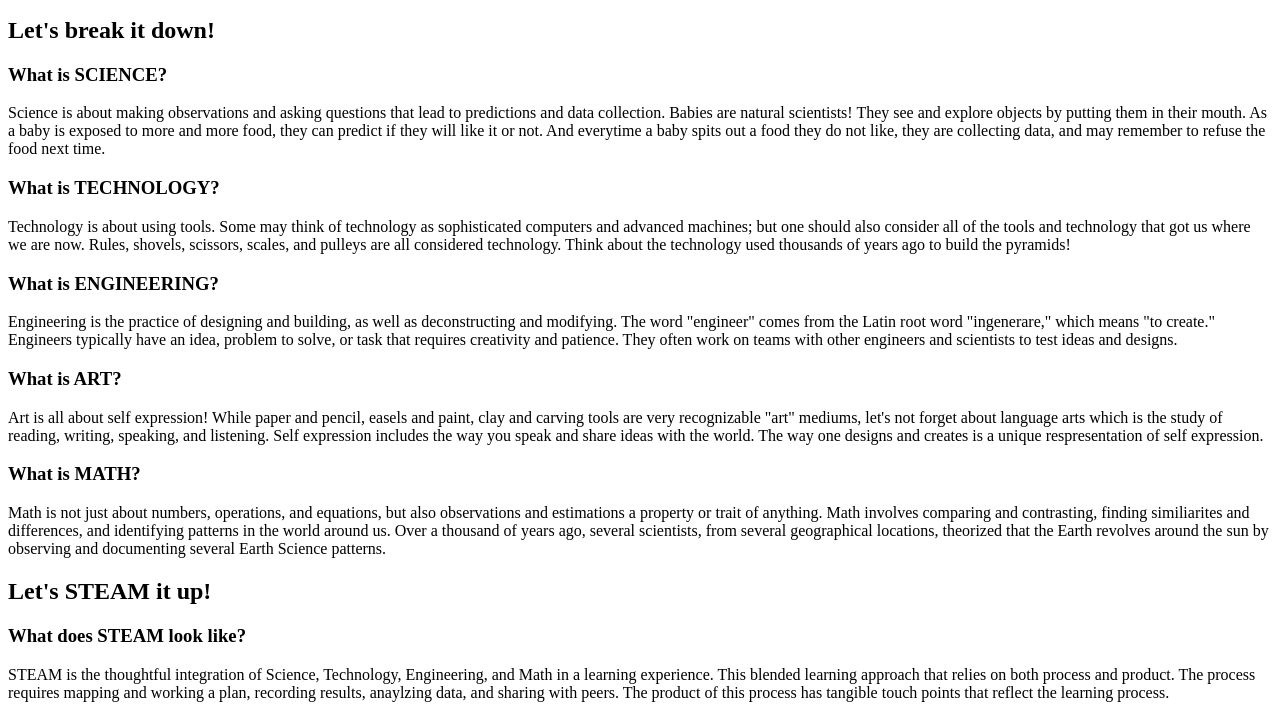
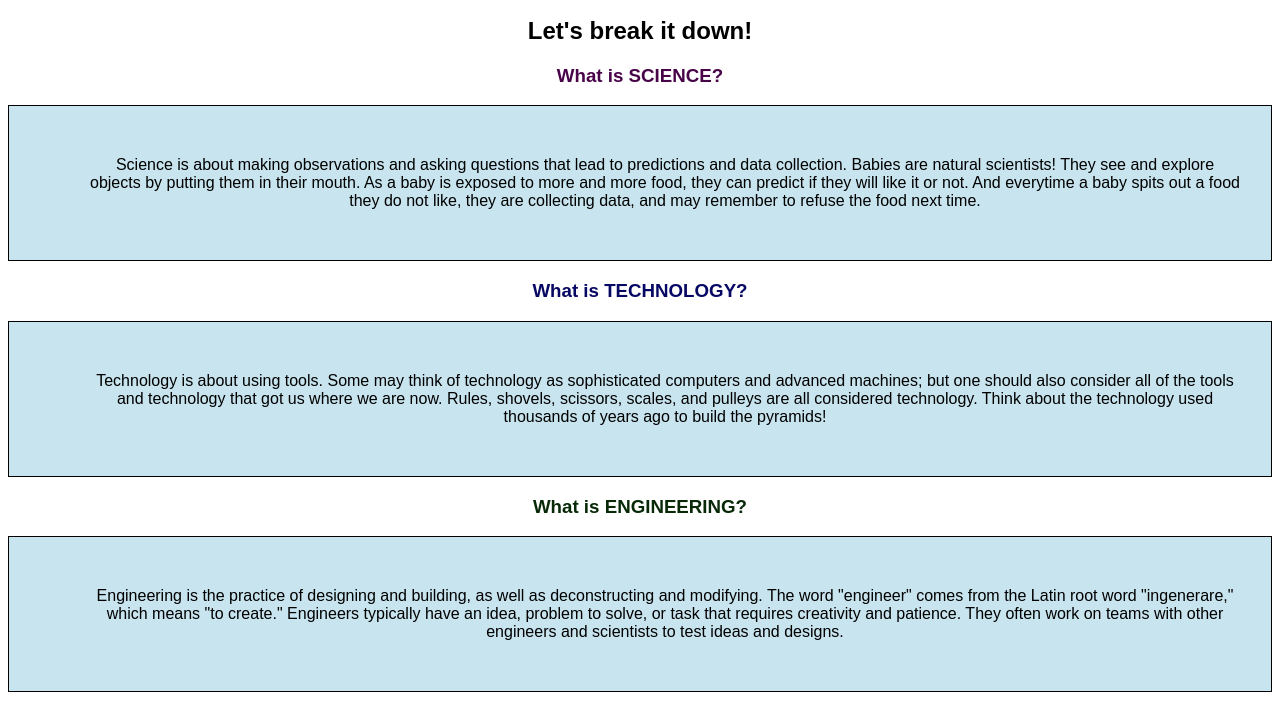
Before and after one commit to reamaestas/js-assignment-4-html-me-something-reamaestas, a website: page index.html in a window 1280 px wide. Shown: the part 532-1240 px from the top of the page. Drawn offline with Linux system fonts and the light colour scheme.

Commit message:
end of GA4 part 2

```diff
--- a/index.html
+++ b/index.html
@@ -2,13 +2,14 @@
 <meta charset="utf-8">
 <meta name="viewport" content="width=device-width, initial-scale=1">
 <html lang="en">
-   <head> <!--this is the title of the tab-->
+   <head>
       <title>STEAM EDUCATION</title>
+      <link rel="stylesheet" type="text/css" href="styles.css">
    </head>
    <body>
       <header>
-         <h1>What is STEAM EDUCATION?</h1>
-         <p>STEAM Education is an approach to learning that uses <a href="#SCIENCE">Science</a>, <a href="#TECHNOLOGY">Technology</a>, <a href="#ENGINEERING">Engineering</a>, the <a href="#ART">Arts</a>, and <a href="#MATH">Mathematics</a> to access points of <a href="#WHAT DOES STEAM LOOK LIKE">guiding student inquiry, dialogue, and critical thinking</a>. -Susan Riley, Arts Integration Specialist</p>
+         <h1 id="mainHeading">What is STEAM EDUCATION?</h1>
+         <section>STEAM Education is an approach to learning that uses <a href="#SCIENCE">Science</a>, <a href="#TECHNOLOGY">Technology</a>, <a href="#ENGINEERING">Engineering</a>, the <a href="#ART">Arts</a>, and <a href="#MATH">Mathematics</a> to access points of <a href="#WHAT DOES STEAM LOOK LIKE">guiding student inquiry, dialogue, and critical thinking</a>. -Susan Riley, Arts Integration Specialist</section>
          <figure>
             <img name="Susan Riley Photo" src="images/susan_riley_photo.jpg" alt="images/susan_riley_headshot">
                <figcaption>"Susan Riley, Founder and Chief Executive Officer of the Institute for Arts Integration and STEAM"
@@ -16,40 +17,32 @@
          </figure>
       </header>
       <main>
+         <div class="S-T-E-A-M">
          <h2>Let's break it down!</h2>
          <article>
-            <section>
                <a name="SCIENCE"></a>
-               <h3>What is SCIENCE?</h3>
+               <h3 id="S">What is SCIENCE?</h3>
                <p>Science is about making observations and asking questions that lead to predictions and data collection. Babies are natural scientists! They see and explore objects by putting them in their mouth. As a baby is exposed to more and more food, they can predict if they will like it or not. And everytime a baby spits out a food they do not like, they are collecting data, and may remember to refuse the food next time.</p>
-            </section>
-            <section>
                <a name="TECHNOLOGY"></a>
-               <h3>What is TECHNOLOGY?</h3>
+               <h3 id="T">What is TECHNOLOGY?</h3>
                <p>Technology is about using tools. Some may think of technology as sophisticated computers and advanced machines; but one should also consider all of the tools and technology that got us where we are now. Rules, shovels, scissors, scales, and pulleys are all considered technology. Think about the technology used thousands of years ago to build the pyramids!</p>
-            </section>
-            <section>
                <a name="ENGINEERING"></a>
-               <h3>What is ENGINEERING?</h3>
+               <h3 id="E">What is ENGINEERING?</h3>
                <p>Engineering is the practice of designing and building, as well as deconstructing and modifying. The word "engineer" comes from the Latin root word "ingenerare," which means "to create." Engineers typically have an idea, problem to solve, or task that requires creativity and patience. They often work on teams with other engineers and scientists to test ideas and designs.</p>
-            </section>
-            <section>
                <a name="ART"></a>
-               <h3>What is ART?</h3>
+               <h3 id="A">What is ART?</h3>
                <p>Art is all about self expression! While paper and pencil, easels and paint, clay and carving tools are very recognizable "art" mediums, let's not forget about language arts which is the study of reading, writing, speaking, and listening. Self expression includes the way you speak and share ideas with the world. The way one designs and creates is a unique respresentation of self expression.</p>
-            </section>
-            <section>
                <a name="MATH"></a>
-               <h3>What is MATH?</h3>
+               <h3 id="M">What is MATH?</h3>
                <p>Math is not just about numbers, operations, and equations, but also observations and estimations a property or trait of anything. Math involves comparing and contrasting, finding similiarites and differences, and identifying patterns in the world around us. Over a thousand of years ago, several scientists, from several geographical locations, theorized that the Earth revolves around the sun by observing and documenting several Earth Science patterns.</p>
-            </section>
          </article>
+         </div>
          <h2>Let's STEAM it up!</h2>
          <article>
-            <section>
+            <section class="funParagraph">
                <a name="WHAT DOES STEAM LOOK LIKE"></a>
                <h3>What does STEAM look like?</h3>
-               <p>STEAM is the thoughtful integration of Science, Technology, Engineering, and Math in a learning experience. This blended learning approach that relies on both process and product. The process requires mapping and working a plan, recording results, anaylzing data, and sharing with peers. The product of this process has tangible touch points that reflect the learning process.</p>
+               <p id="testP">STEAM is the thoughtful integration of Science, Technology, Engineering, and Math in a learning experience. This blended learning approach that relies on both process and product. The process requires mapping and working a plan, recording results, anaylzing data, and sharing with peers. The product of this process has tangible touch points that reflect the learning process.</p>
             </section>
             <!-- <section>
                <h3>Try this in the classroom!</h3>
@@ -84,7 +77,7 @@
          </article>
       </main>
       <footer>
-         <p>Thanks for visiting my first webpage! &#128513</p>
+         <p>Thanks for visiting my first webpage!&#128513</p>
       </footer>
    </body>
 </html>
--- a/styles.css
+++ b/styles.css
@@ -1 +1,41 @@
-/* Write your CSS here! */
+html {
+    display: block;
+    text-align: center;
+    font-family: Arial, Helvetica, sans-serif;
+}
+body {
+    margin: 8px;
+    display: block;
+}
+#mainHeading {
+    color: rgb(197, 20, 20);
+}
+#S {
+    color: rgb(73, 4, 73)
+}
+#T {
+    color: rgb(7, 7, 100);
+}
+#E {
+    color: rgb(7, 41, 7)
+}
+#A {
+    color: rgb(156, 10, 107)
+}
+#M {
+    color: rgb(105, 38, 14)
+}
+#testP {
+    color:green
+}
+p {
+    display: block;
+    border: 1px solid black;
+  background-color: rgb(200, 228, 238);
+  margin-block-start: auto;
+  margin-block-end: auto;
+  padding-top: 50px;
+  padding-right: 30px;
+  padding-bottom: 50px;
+  padding-left: 80px;
+  }
```
